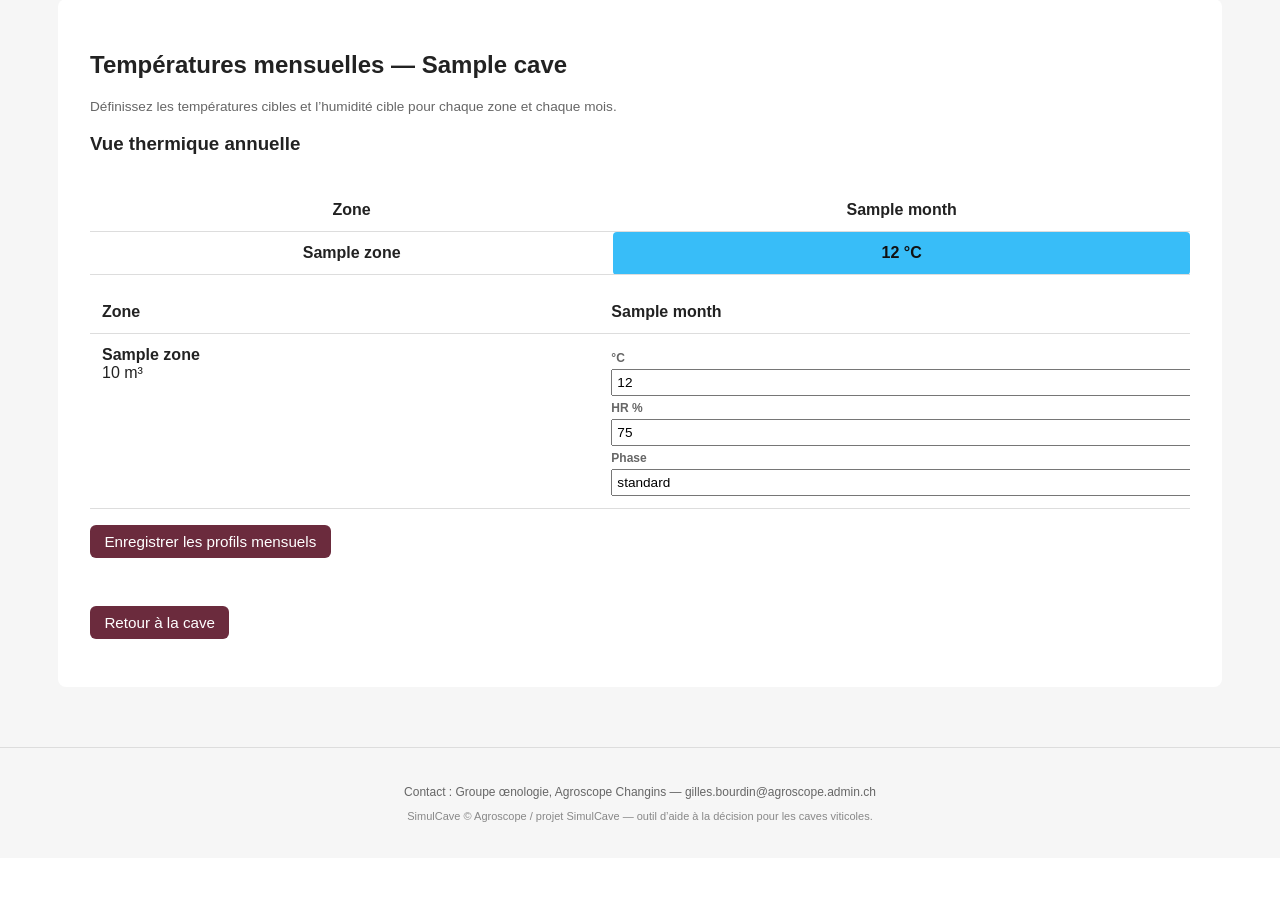
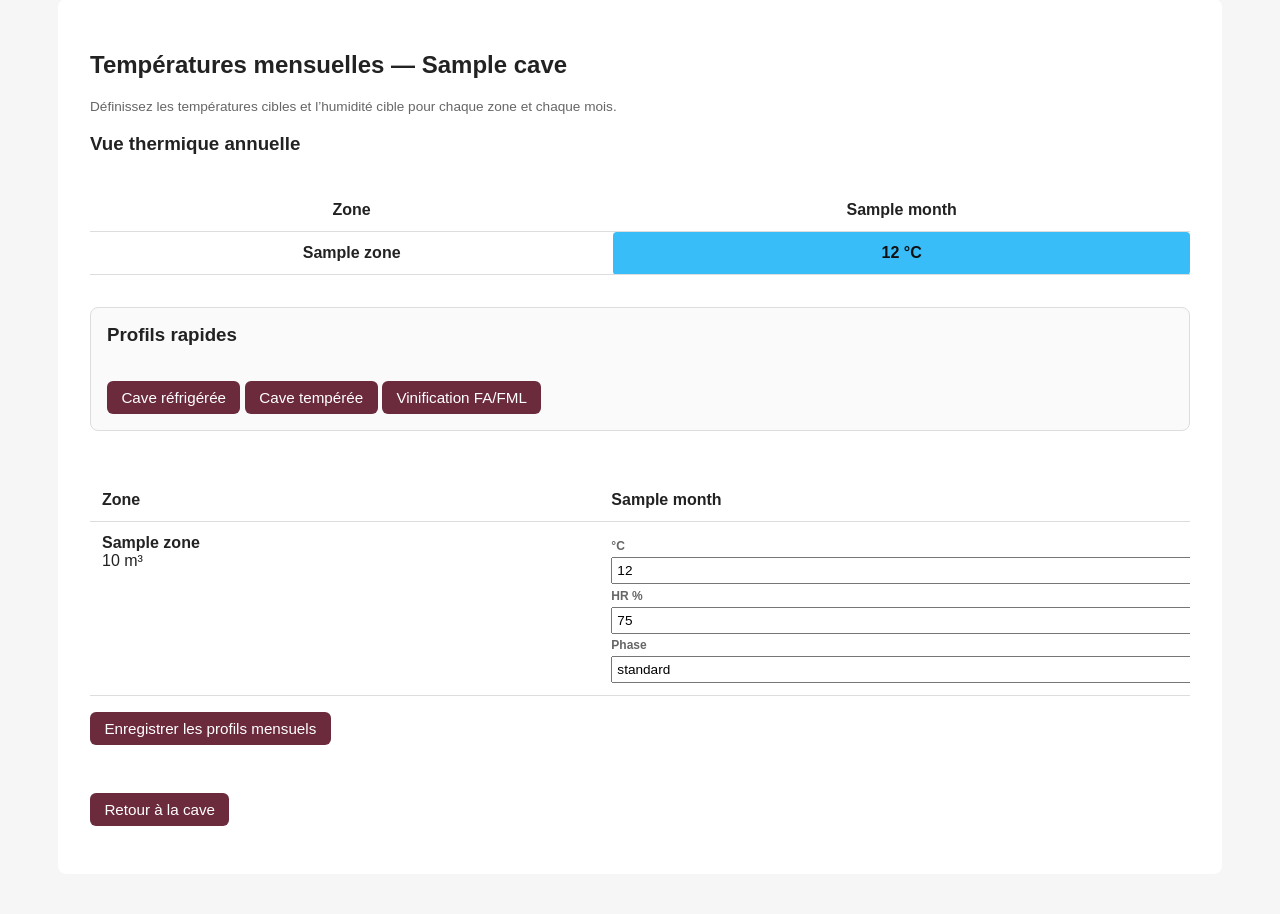
Before and after one commit to gilloubourdin-lgtm/simulcave, a FastAPI app: template app/templates/monthly_targets.html in a window 1280 px wide. Shown: the part 128-1042 px from the top of the page. Before the commit the page ends 950 px from the top, so only its background shows below. Run offline with FastAPI, Linux system fonts and the light colour scheme; the template is opened without the code that fills it: most values are stand-ins (such as "Sample title", 1, 10 or a date in 2020).

Commit message:
Add temperature fill in

```diff
--- a/app/templates/monthly_targets.html
+++ b/app/templates/monthly_targets.html
@@ -56,6 +56,22 @@ document.querySelectorAll(".monthly-heat-cell").forEach(cell => {
   cell.style.backgroundColor = tempToHeatColor(temp);
 });
 </script>
+
+<section class="action-panel">
+  <h3>Profils rapides</h3>
+
+  <button type="button" onclick="applyProfile('refrigerated')">
+    Cave réfrigérée
+  </button>
+
+  <button type="button" onclick="applyProfile('temperate')">
+    Cave tempérée
+  </button>
+
+  <button type="button" onclick="applyProfile('vinification')">
+    Vinification FA/FML
+  </button>
+</section>
 
 <form method="post">
 
@@ -121,5 +137,38 @@ document.querySelectorAll(".monthly-heat-cell").forEach(cell => {
 <p>
   <a class="button" href="/caves/{{ cave.id }}">Retour à la cave</a>
 </p>
+<script>
+const profiles = {
+  refrigerated: [5, 5, 5, 12, 12, 12, 12, 12, 12, 12, 5, 5],
+  temperate: [18, 18, 18, 19, 19, 19, 19, 19, 19, 19, 18, 18],
+  vinification: [10, 10, 12, 12, 13, 14, 16, 16, 13, 10, 8, 8]
+};
 
+function applyProfile(profileName) {
+  const values = profiles[profileName];
+
+  document.querySelectorAll("tbody tr").forEach(row => {
+    values.forEach((temp, index) => {
+      const month = index + 1;
+      const input = row.querySelector(`input[name^="temp_"][name$="_${month}"]`);
+
+      if (input) {
+        input.value = temp;
+      }
+    });
+  });
+
+  document.querySelectorAll(".monthly-heat-cell").forEach(cell => {
+    const zoneRow = cell.closest("tr");
+    const monthIndex = Array.from(cell.parentNode.children).indexOf(cell);
+    const temp = values[monthIndex - 1];
+
+    if (temp !== undefined) {
+      cell.dataset.temp = temp;
+      cell.textContent = `${temp} °C`;
+      cell.style.backgroundColor = tempToHeatColor(temp);
+    }
+  });
+}
+</script>
 {% endblock %}
```
